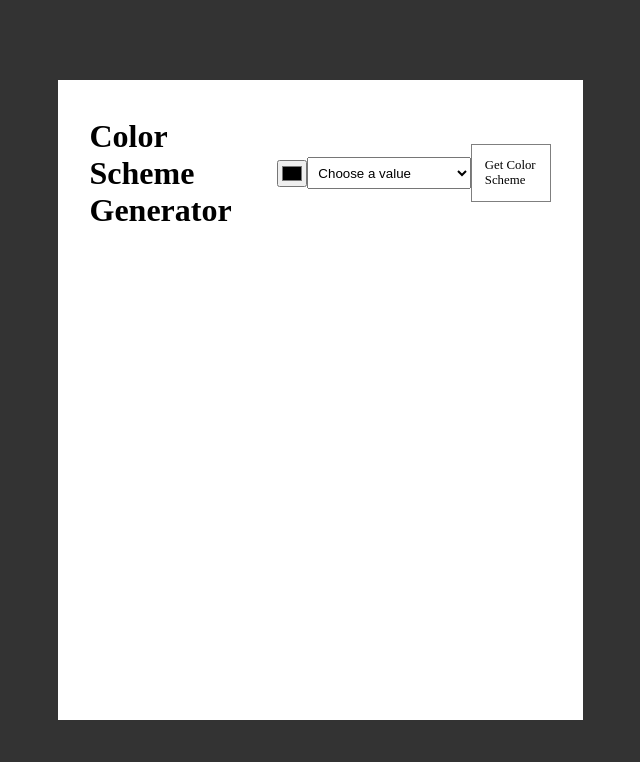
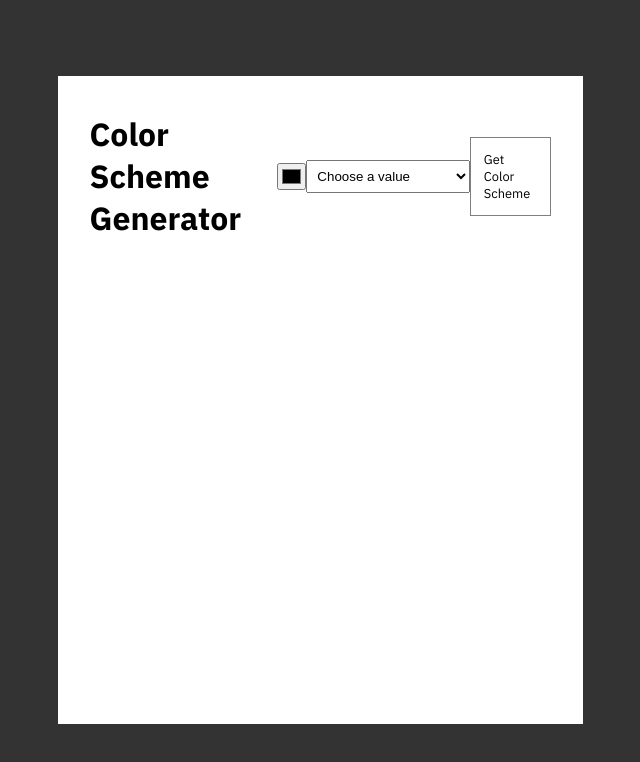
Before and after one commit to savvystrider/color-scheme-generator, a plain HTML site: page index.html in a window 1280 px wide. Shown: the whole page, without its empty margins (320-960 px from the left). Drawn offline with Linux system fonts and the light colour scheme.

Commit message:
imports font

```diff
--- a/index.html
+++ b/index.html
@@ -5,6 +5,9 @@
         <meta charset="UTF-8" />
         <meta name="viewport" content="width=device-width, initial-scale=1.0" />
         <title>Color Scheme Generator</title>
+        <link rel="preconnect" href="https://fonts.googleapis.com">
+        <link rel="preconnect" href="https://fonts.gstatic.com" crossorigin>
+        <link href="https://fonts.googleapis.com/css2?family=IBM+Plex+Sans:wght@400;500;600;700&display=swap" rel="stylesheet">
         <link rel="stylesheet" href="styles.css" />
     </head>
 
--- a/styles.css
+++ b/styles.css
@@ -11,6 +11,7 @@ body {
     min-height: 100vh;
     place-items: center;
     background-color: rgba(0, 0, 0, 0.8);
+    font-family: "IBM Plex Sans", sans-serif;
 }
 
 .container {
```
